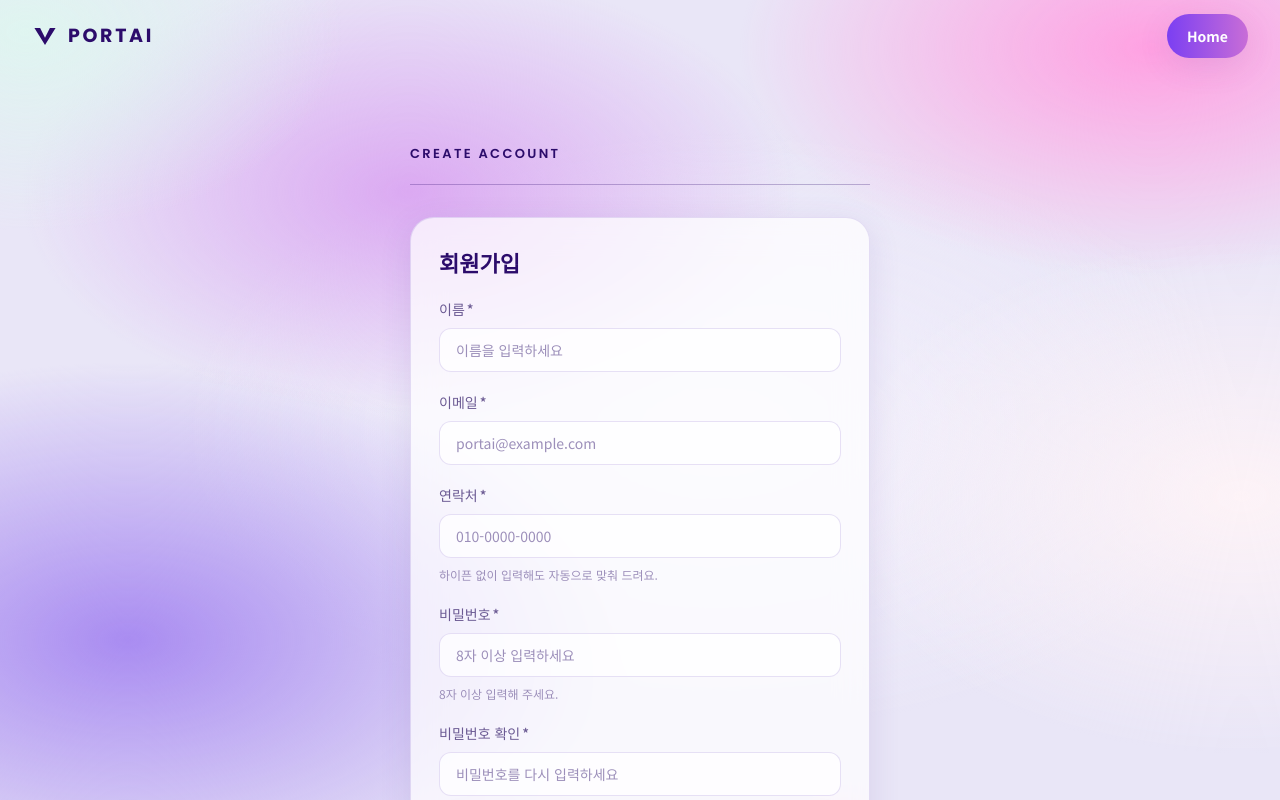
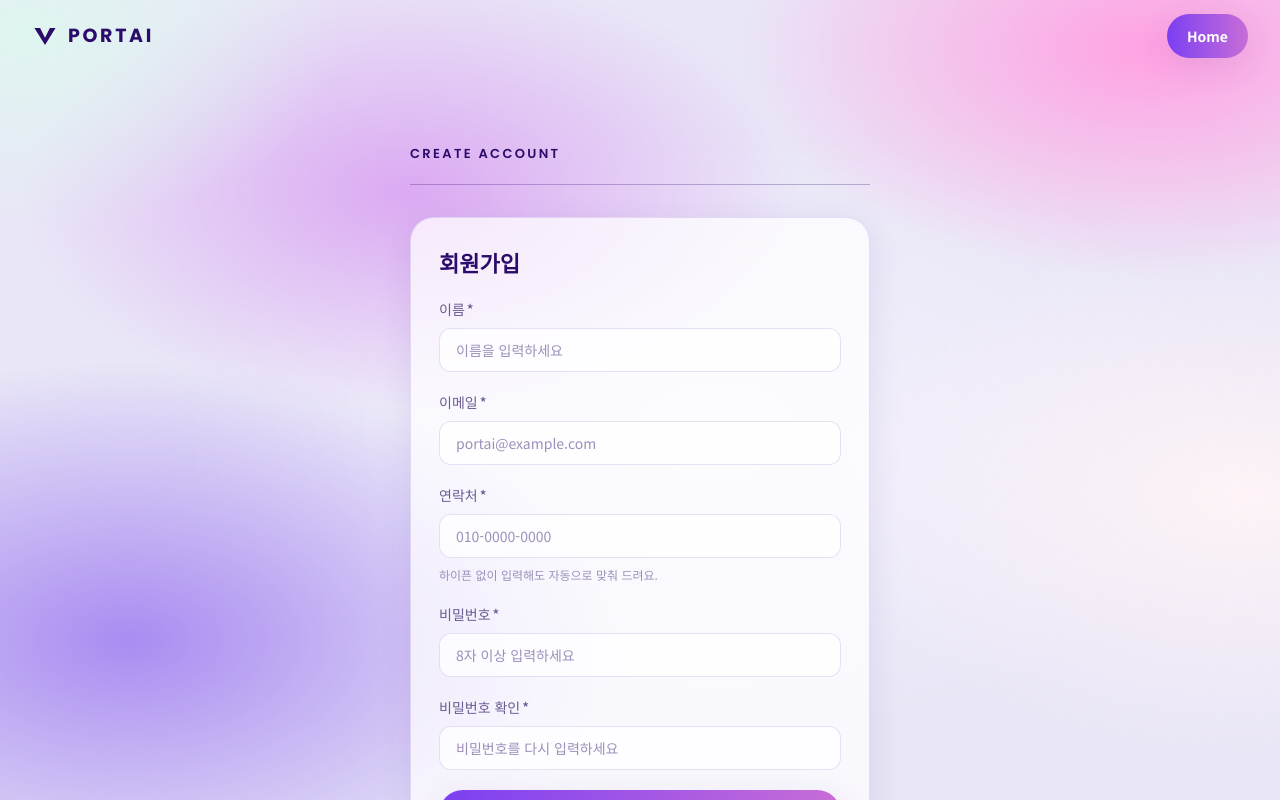
Before and after one commit to PortAI-ECC/portai-frontend, a React (Vite) app: page /signup in a window 1280 px wide. Shown: the top 800 px of the page. Built offline with nearby package versions, Linux system fonts and the light colour scheme; no server answers.

Commit message:
Fix: 회원가입 비밀번호 안내 중복 제거
입력칸 안내글이 이미 '8자 이상 입력하세요' 인데 칸 아래에도 같은 말이
있어 두 번 읽혔다. placeholder 하나로 둔다.
(연락처의 '하이픈 없이...' 안내는 placeholder 와 다른 내용이라 유지)

```diff
--- a/src/pages/SignUpPage.jsx
+++ b/src/pages/SignUpPage.jsx
@@ -194,12 +194,9 @@ function SignUpPage() {
 						/>
 					</Field>
 
-					<Field
-						label="비밀번호"
-						htmlFor="password"
-						message="8자 이상 입력해 주세요."
-						required
-					>
+					{/* 입력칸 안내글이 이미 '8자 이상 입력하세요' 라, 아래에 같은 말을
+					    또 두면 겹쳐 읽힌다. 안내는 placeholder 하나로 둔다. */}
+					<Field label="비밀번호" htmlFor="password" required>
 						<Input
 							id="password"
 							name="password"
```
